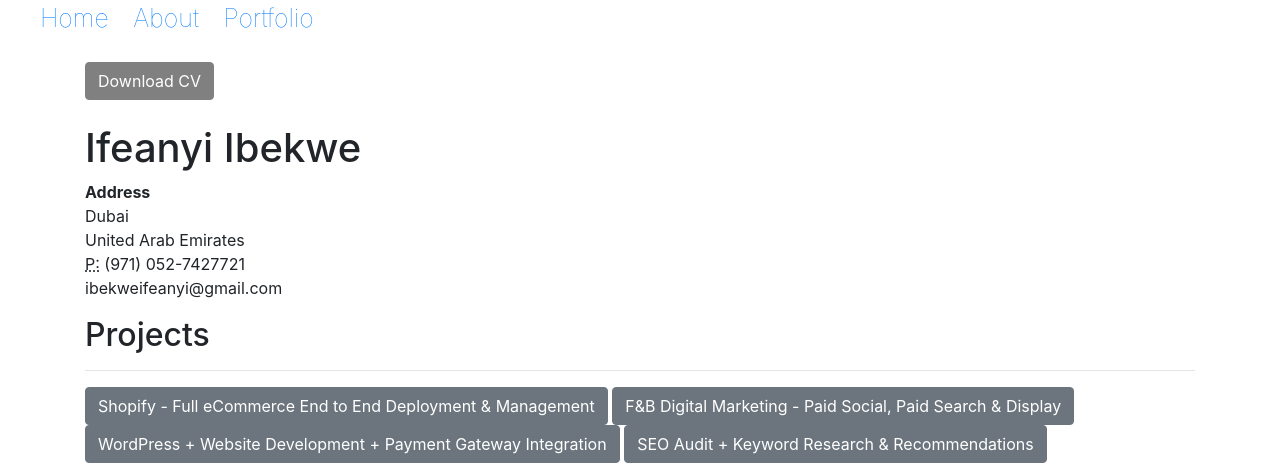
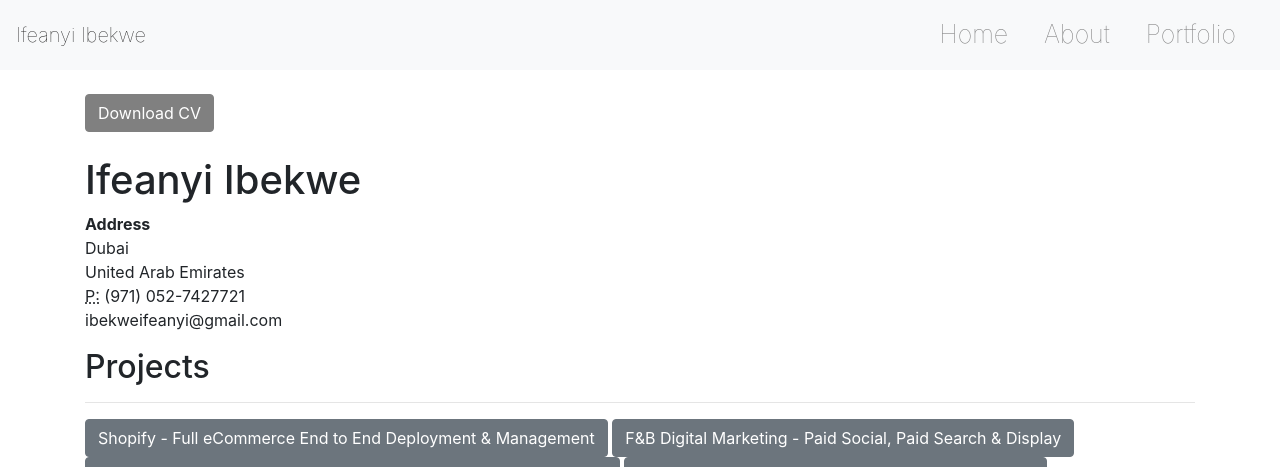
Before and after one commit to IfeanyiIbekwe/ifeanyiibekwe.github.io, a Jekyll site: the page built from portfolio/index.html, in a window 1280 px wide, cut to the strip 0-467 px from the top of the page. Built offline with Jekyll 4.4.1, drawn with Linux system fonts in a browser that asks for light colours.

Commit message:
Update index.html

```diff
--- a/portfolio/index.html
+++ b/portfolio/index.html
@@ -38,14 +38,25 @@
 </head>
 
 <body>
-<nav>
-	    		<ul>
-	        		<li><a href="/">Home</a></li>
-		        	<li><a href="/about">About</a></li>
-	        		<li><a href="/portfolio">Portfolio</a></li>
-
-	    		</ul>
-			</nav>
+<nav class="navbar navbar-expand-lg navbar-light bg-light">
+    <a class="navbar-brand" href="/">Ifeanyi Ibekwe</a>
+    <button class="navbar-toggler" type="button" data-toggle="collapse" data-target="#navbarNav" aria-controls="navbarNav" aria-expanded="false" aria-label="Toggle navigation">
+        <span class="navbar-toggler-icon"></span>
+    </button>
+    <div class="collapse navbar-collapse" id="navbarNav">
+        <ul class="navbar-nav ml-auto">
+            <li class="nav-item">
+                <a class="nav-link" href="/">Home</a>
+            </li>
+            <li class="nav-item">
+                <a class="nav-link" href="/about">About</a>
+            </li>
+            <li class="nav-item">
+                <a class="nav-link" href="/portfolio">Portfolio</a>
+            </li>
+        </ul>
+    </div>
+</nav>
     <div class="container mt-4">
         <a href="https://drive.google.com/file/d/1lOOkbjK1h9E5IeKQc_E8hMiXUf6fyxe5/view?usp=sharing" target="_blank" class="btn btn-primary mb-4" title="Download CV as PDF" download="Ifeanyi's_CV">Download CV</a>
 
```
